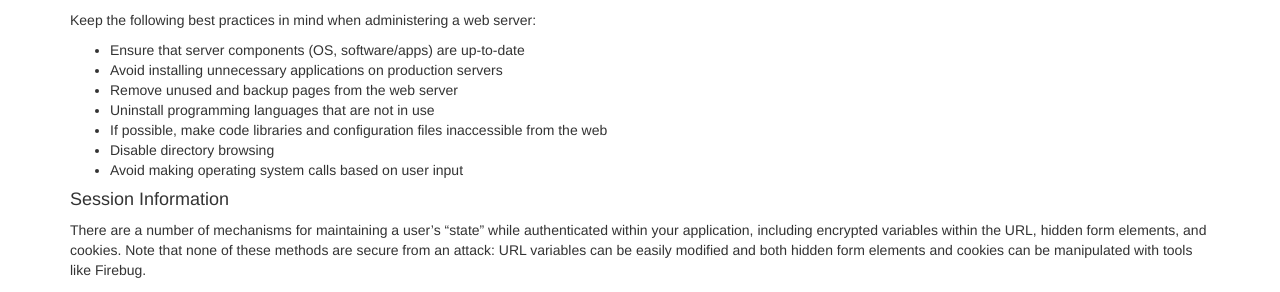
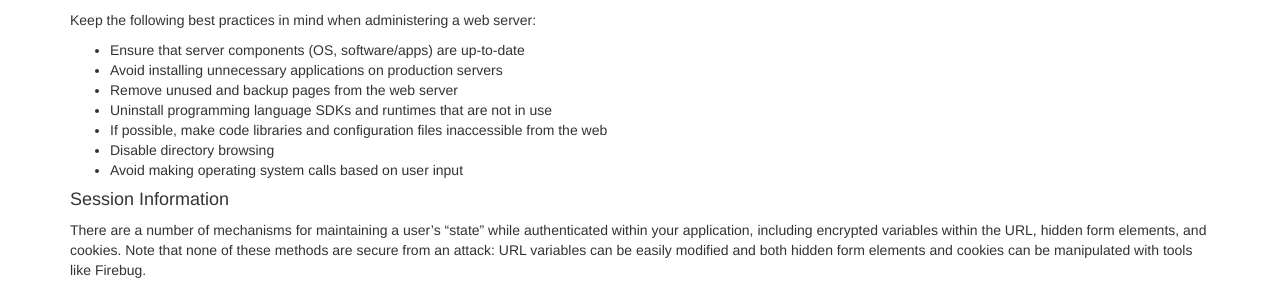
Before and after one commit to ucsb/webguide, a Jekyll site: the page built from web-security.md, in a window 1280 px wide and 900 px high, scrolled down 832 px. Shown: the part 218-510 px from the top of the window. Built offline with Jekyll 4.4.1, drawn with Linux system fonts in a browser that asks for light colours; nearby versions of some CDN libraries; library files that are not in the unit come from our copies.

Commit message:
Clarify 'SDK' on web security page.

```diff
--- a/web-security.md
+++ b/web-security.md
@@ -74,7 +74,7 @@ Keep the following best practices in mind when administering a web server:
 * Ensure that server components (OS, software/apps) are up-to-date
 * Avoid installing unnecessary applications on production servers
 * Remove unused and backup pages from the web server
-* Uninstall programming languages that are not in use
+* Uninstall programming language SDKs and runtimes that are not in use
 * If possible, make code libraries and configuration files inaccessible from the web
 * Disable directory browsing
 * Avoid making operating system calls based on user input
```
